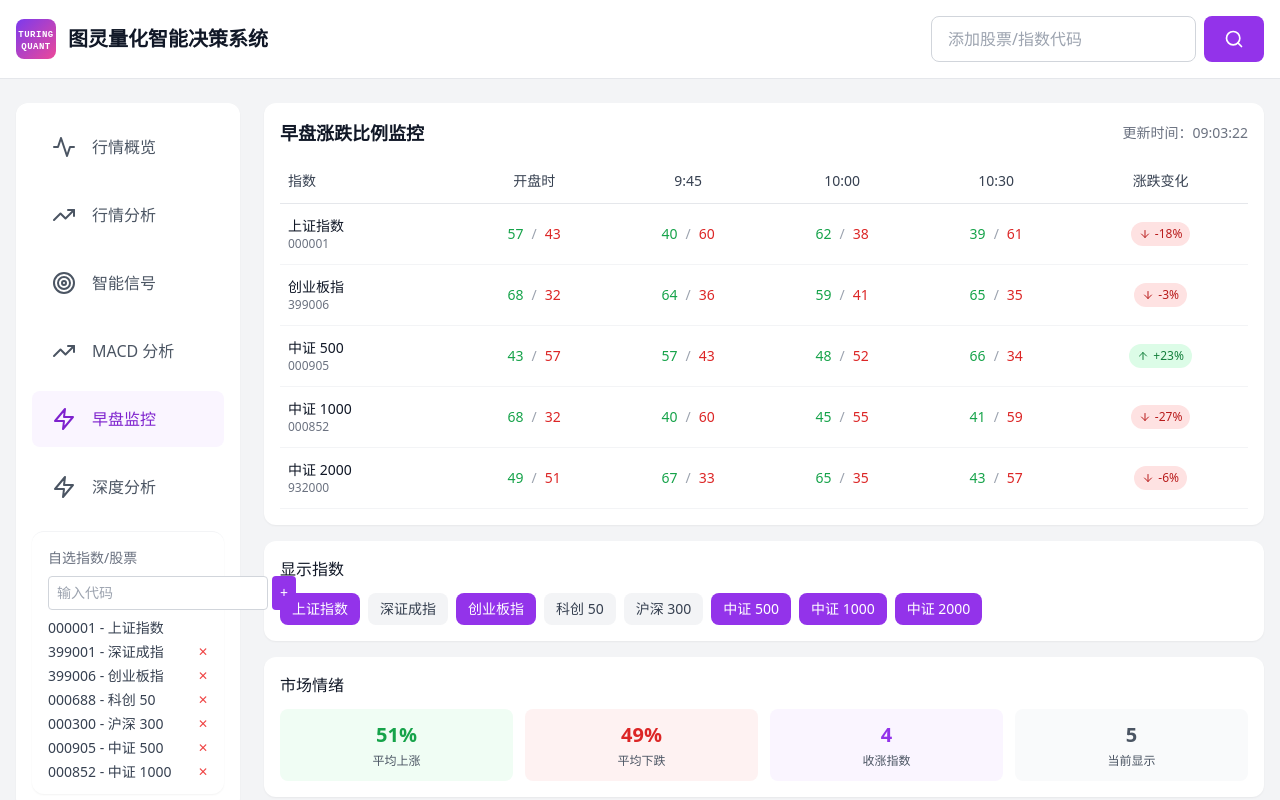
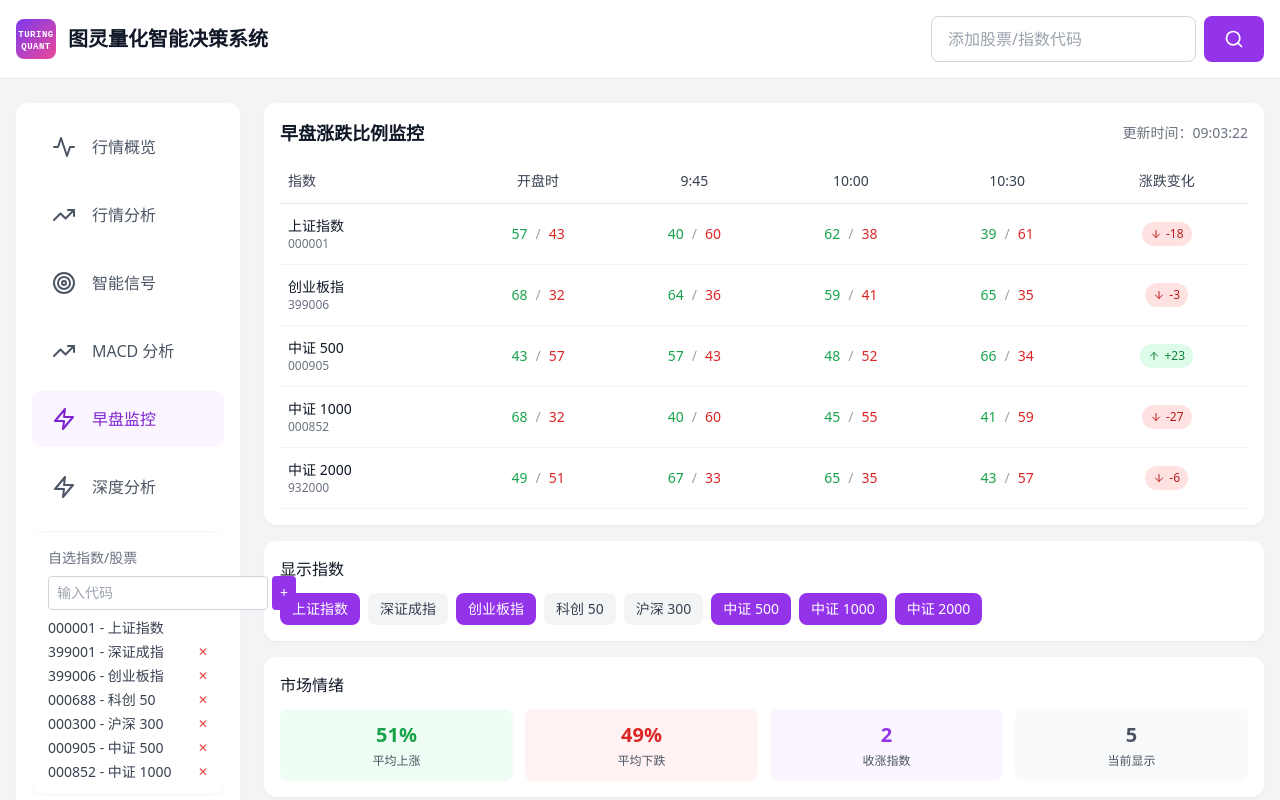
Before and after one commit to USTCerInSH/ai_dms, a Next.js app: page / in a window 1280 px wide. Both pictures are taken after a click on the button "早盘监控". Shown: the top 800 px of the page. Built offline with nearby package versions, Linux system fonts and the light colour scheme.

Commit message:
fix: 修复早盘监控显示数量和涨跌变化列

```diff
--- a/app/page.js
+++ b/app/page.js
@@ -606,7 +606,7 @@ export default function Home() {
                             change >= 0 ? 'bg-green-100 text-green-700' : 'bg-red-100 text-red-700'
                           }`}>
                             {change >= 0 ? <ArrowUp className="w-3 h-3" /> : <ArrowDown className="w-3 h-3" />}
-                            {change >= 0 ? '+' : ''}{change}%
+                            {change >= 0 ? '+' : ''}{change}
                           </span>
                         </td>
                       </tr>
@@ -648,25 +648,25 @@ export default function Home() {
               <div className="grid grid-cols-2 sm:grid-cols-4 gap-3">
                 <div className="text-center p-3 bg-green-50 rounded-lg">
                   <p className="text-xl font-bold text-green-600">
-                    {Math.round(marketData.reduce((sum, idx) => sum + idx.timeData['t1030'].advance, 0) / marketData.length)}%
+                    {Math.round(marketData.filter(idx => selectedIndices.includes(idx.name)).reduce((sum, idx) => sum + idx.timeData['t1030'].advance, 0) / selectedIndices.length)}%
                   </p>
                   <p className="text-xs text-gray-600 mt-1">平均上涨</p>
                 </div>
                 <div className="text-center p-3 bg-red-50 rounded-lg">
                   <p className="text-xl font-bold text-red-600">
-                    {Math.round(marketData.reduce((sum, idx) => sum + idx.timeData['t1030'].decline, 0) / marketData.length)}%
+                    {Math.round(marketData.filter(idx => selectedIndices.includes(idx.name)).reduce((sum, idx) => sum + idx.timeData['t1030'].decline, 0) / selectedIndices.length)}%
                   </p>
                   <p className="text-xs text-gray-600 mt-1">平均下跌</p>
                 </div>
                 <div className="text-center p-3 bg-purple-50 rounded-lg">
                   <p className="text-xl font-bold text-purple-600">
-                    {marketData.filter(idx => idx.timeData['t1030'].changePercent > 0).length}
+                    {marketData.filter(idx => selectedIndices.includes(idx.name) && idx.timeData['t1030'].changePercent > 0).length}
                   </p>
                   <p className="text-xs text-gray-600 mt-1">收涨指数</p>
                 </div>
                 <div className="text-center p-3 bg-gray-50 rounded-lg">
                   <p className="text-xl font-bold text-gray-600">
-                    {marketData.filter(idx => selectedIndices.includes(idx.name)).length}
+                    {selectedIndices.length}
                   </p>
                   <p className="text-xs text-gray-600 mt-1">当前显示</p>
                 </div>
```
